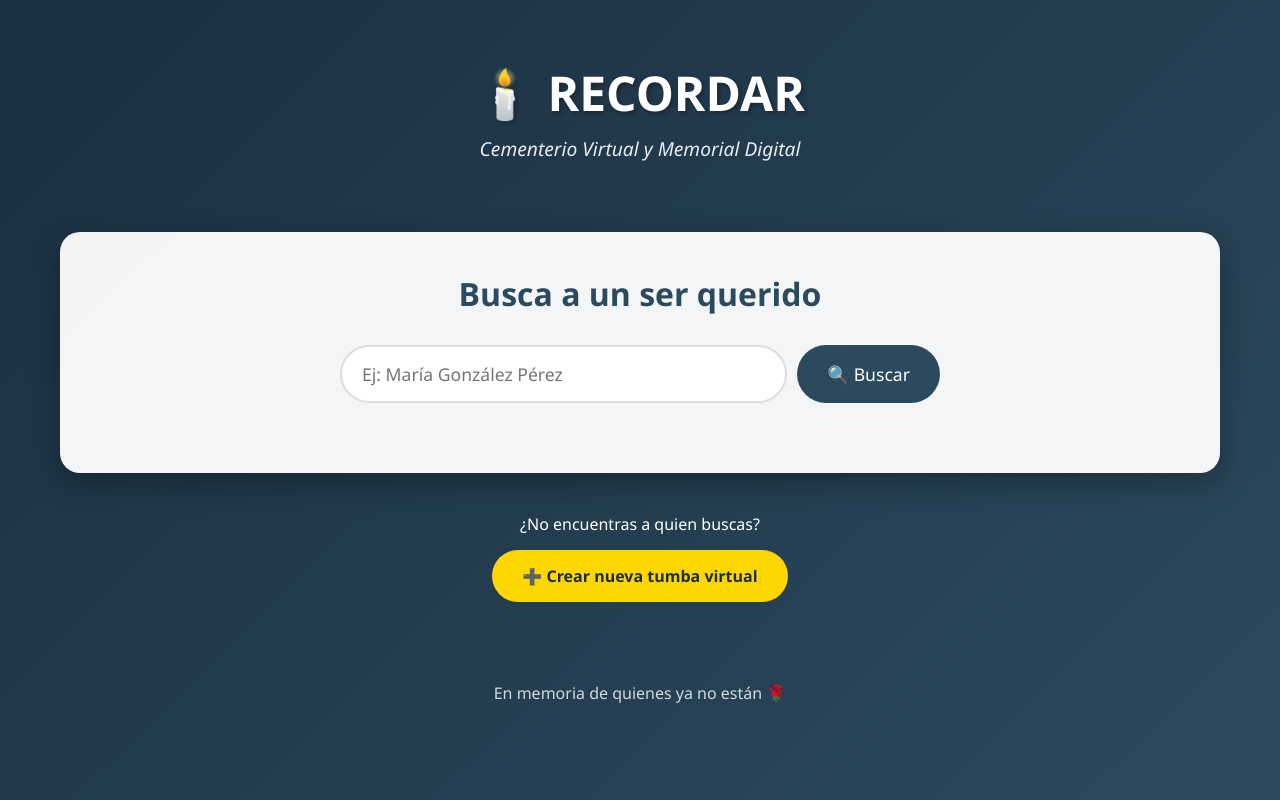
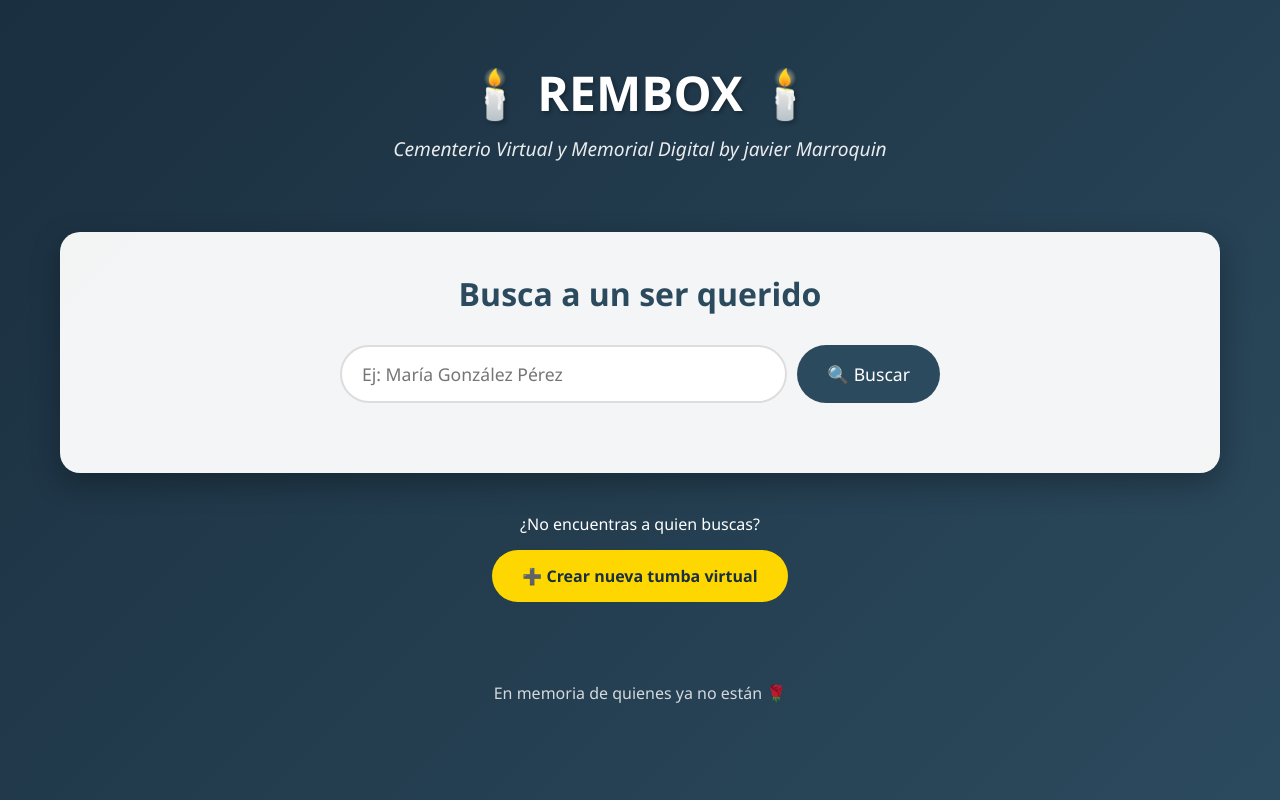
Before and after one commit to javi21maroquin-jpg/REMBOX, a website: page index.html in a window 1280 px wide. Drawn offline with Linux system fonts and the light colour scheme; no server answers.

Commit message:
Actualizar textos en la página

```diff
--- a/index.html
+++ b/index.html
@@ -9,8 +9,8 @@
 <body>
     <div class="container">
         <header>
-            <h1>🕯️ RECORDAR</h1>
-            <p class="subtitulo">Cementerio Virtual y Memorial Digital</p>
+            <h1>🕯️ REMBOX 🕯️</h1>
+            <p class="subtitulo">Cementerio Virtual y Memorial Digital by javier Marroquin</p>
         </header>
 
         <main>
```
